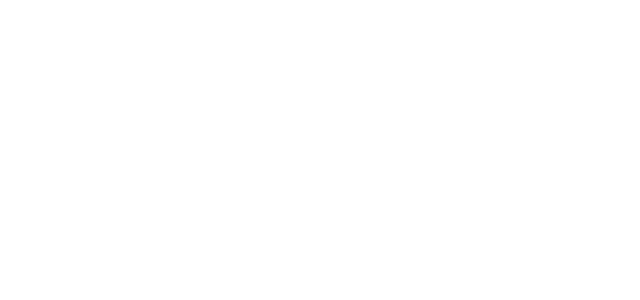
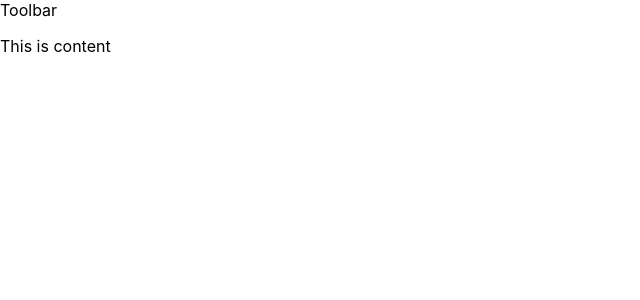
Before and after one commit to ivanKoretskyy/burger, a React (Create React App) app: page / in a window 1280 px wide. Shown: the top 300 px of the page, without its empty margins (0-640 px from the left). Built offline with nearby package versions, Linux system fonts and the light colour scheme.

Commit message:
add layout component

```diff
--- a/public/index.html
+++ b/public/index.html
@@ -1,5 +1,6 @@
 <!DOCTYPE html>
 <html lang="en">
+
 <head>
   <meta charset="utf-8">
   <link rel="shortcut icon" href="%PUBLIC_URL%/favicon.ico">
@@ -19,8 +20,9 @@
       work correctly both with client-side routing and a non-root public URL.
       Learn how to configure a non-root public URL by running `npm run build`.
     -->
-    <title>React App</title>
+  <title>Ivan's Burger</title>
 </head>
+
 <body>
   <noscript>
     You need to enable JavaScript to run this app.
@@ -37,4 +39,5 @@
       To create a production bundle, use `npm run build` or `yarn build`.
     -->
 </body>
+
 </html>
--- a/src/App.js
+++ b/src/App.js
@@ -1,8 +1,15 @@
 import React, { Component } from "react";
+import Layout from "./components/Layout/Layout";
 
 class App extends Component {
   render() {
-    return <div />;
+    return (
+      <div>
+        <Layout>
+          <p> This is content</p>
+        </Layout>
+      </div>
+    );
   }
 }
 
--- /dev/null
+++ b/src/components/Layout/Layout.js
@@ -0,0 +1,12 @@
+import React from "react";
+
+const layout = props => {
+  return (
+    <>
+      <div>Toolbar</div>
+      <main>{props.children}</main>
+    </>
+  );
+};
+
+export default layout;
```
Also changed, not shown: src/workflow.txt (added). Lines whose indentation alone changed are shown as unchanged.
